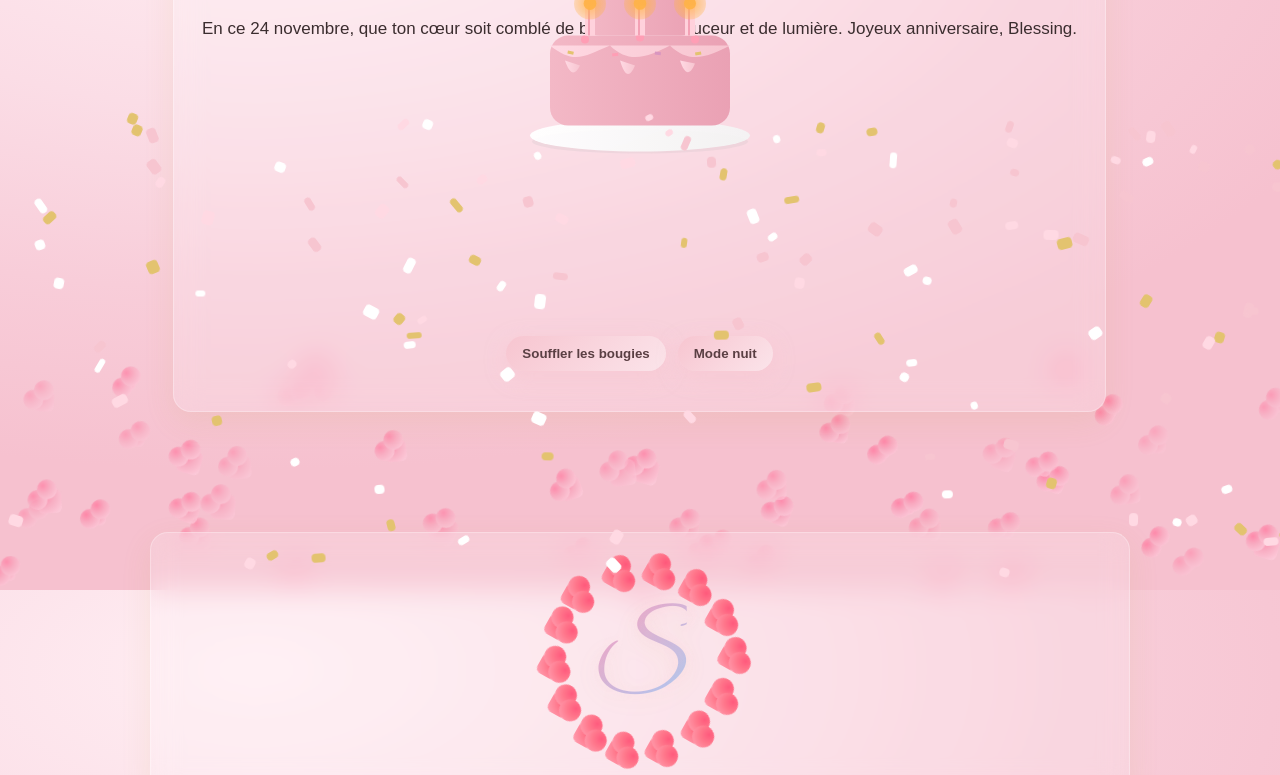
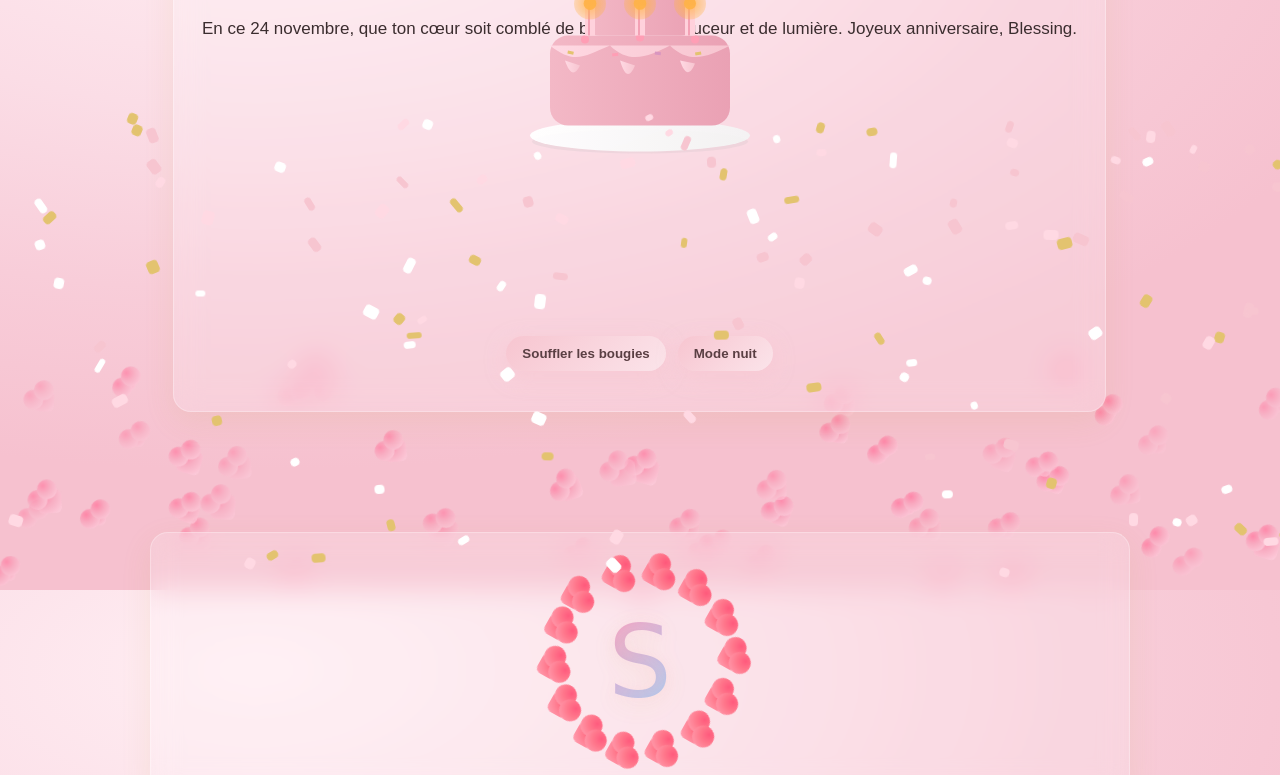
Before and after one commit to Opera77/annive, a plain HTML site: page index.html in a window 1280 px wide. Shown: the part 210-985 px from the top of the page. Drawn offline with nearby package versions, Linux system fonts and the light colour scheme; animation ran at ten frames a second.

Commit message:
Change font family of initial letters to Pacifico

```diff
--- a/style.css
+++ b/style.css
@@ -47,7 +47,7 @@ body {
 
 #initials-orbit { position: absolute; width: 220px; height: 220px; left: 50%; top: 50%; transform: translate(-50%, -50%); z-index: 1; }
 .initials-wrap { position: relative; height: 260px; display: flex; align-items: center; justify-content: center; }
-.initial-letter { font-family: "Great Vibes", cursive; font-size: 100px; background: linear-gradient(135deg, #ff9bbb, #9ad0ff); -webkit-background-clip: text; background-clip: text; color: transparent; text-shadow: 0 6px 24px rgba(201,167,71,0.12), 0 0 10px rgba(249,210,224,0.28); position: absolute; left: 50%; top: 50%; transform: translate(-50%, -50%); z-index: 2; }
+.initial-letter { font-family: "Pacifico", cursive; font-size: 100px; background: linear-gradient(135deg, #ff9bbb, #9ad0ff); -webkit-background-clip: text; background-clip: text; color: transparent; text-shadow: 0 6px 24px rgba(201,167,71,0.12), 0 0 10px rgba(249,210,224,0.28); position: absolute; left: 50%; top: 50%; transform: translate(-50%, -50%); z-index: 2; }
 
 #hero {
   display: flex;
```
